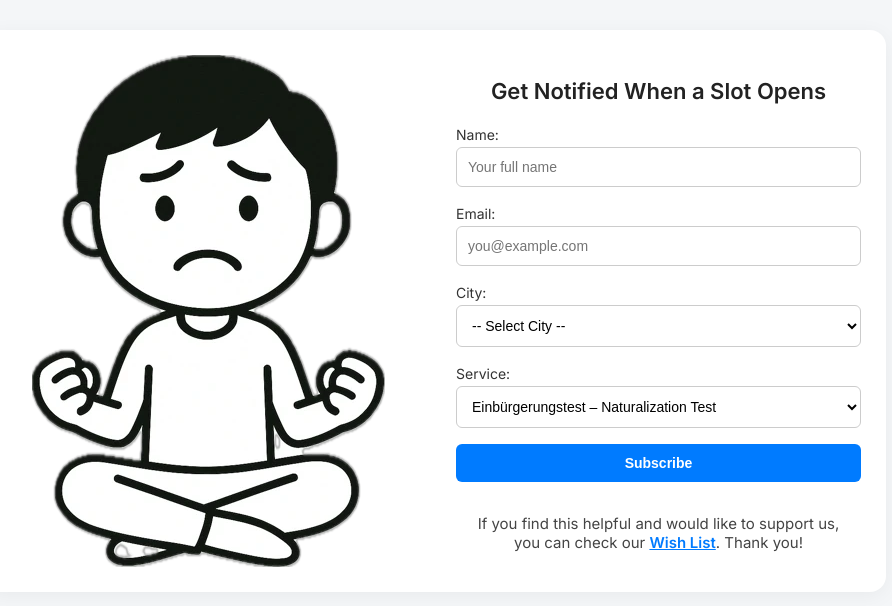
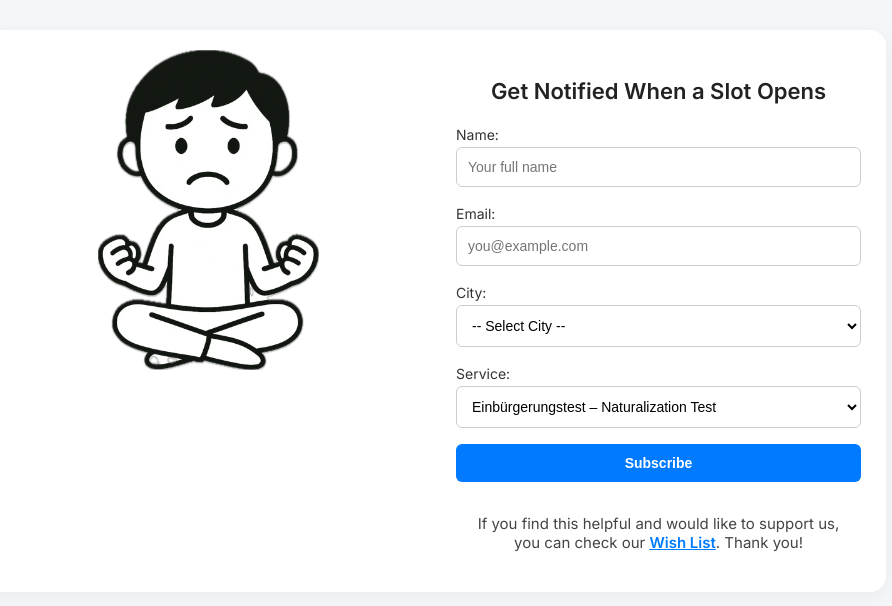
Before and after one commit to hossys/termin-checker, a Flask app: page / in a window 1280 px wide. Shown: the top 606 px of the page, without its empty margins (204-1096 px from the left). Run offline with Flask 3, Linux system fonts and the light colour scheme.

Commit message:
Update index.html

```diff
--- a/templates/index.html
+++ b/templates/index.html
@@ -38,9 +38,12 @@
       justify-content: center;
       padding: 20px;
       position: relative;
+      height: 360px;
     }
 
     .image-box img {
+      max-height: 100%;
+      width: auto;
       object-fit: contain;
       position: absolute;
       top: 0;
@@ -150,6 +153,11 @@
       .image-box {
         order: -1;
         padding: 15px 20px 0;
+        height: 180px;
+      }
+
+      .image-box img {
+        max-height: 100%;
       }
 
       .form-box {
@@ -226,17 +234,6 @@
   </div>
 
   <script>
-    document.addEventListener("DOMContentLoaded", () => {
-      const beforeImg = document.getElementById("img-before");
-      const afterImg = document.getElementById("img-after");
-
-      // Match after image size to before image
-      afterImg.onload = () => {
-        afterImg.style.width = beforeImg.clientWidth + "px";
-        afterImg.style.height = beforeImg.clientHeight + "px";
-      };
-    });
-
     document.getElementById('subscribe-form').addEventListener('submit', async function (e) {
       e.preventDefault();
 
@@ -252,11 +249,14 @@
 
       const result = await response.json();
 
+      // hide form
       form.style.display = 'none';
 
+      // change image
       document.getElementById('img-before').classList.remove('active');
       document.getElementById('img-after').classList.add('active');
 
+      // personalize message
       let title = `Thanks, ${name}!`;
       let message = "";
 
```
